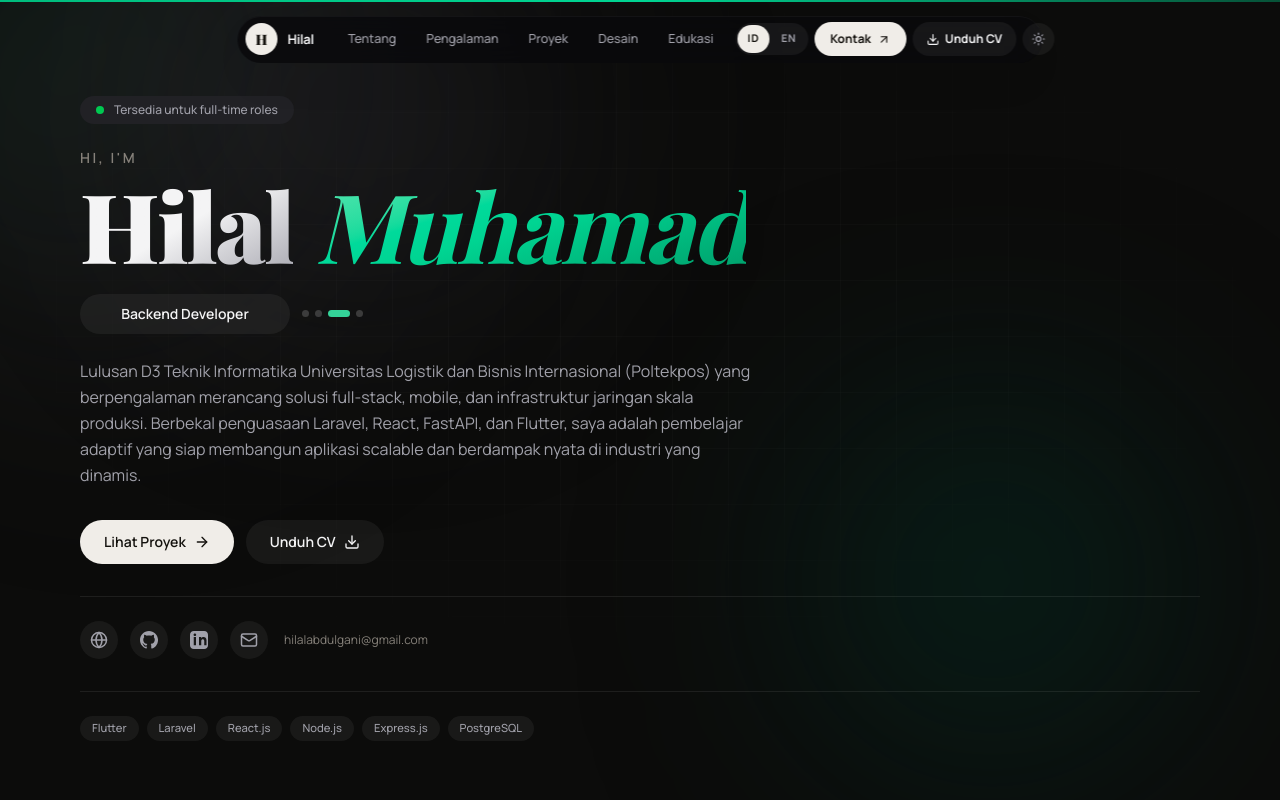
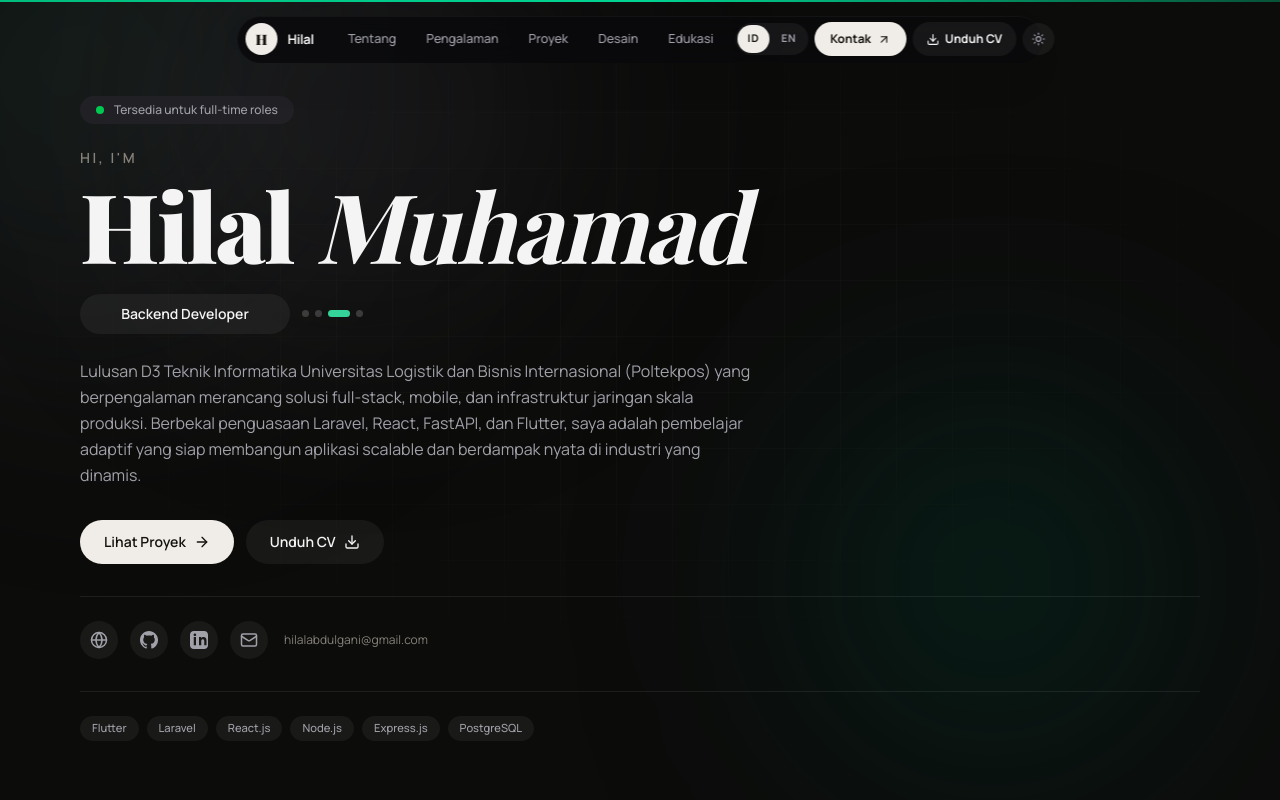
Before and after one commit to hilalmuhamad/porto, a Next.js app: page / in a window 1280 px wide. Shown: the top 800 px of the page. Built offline with nearby package versions, Linux system fonts and the light colour scheme; a web font is replaced by a local one.

Commit message:
teks hilal

```diff
--- a/components/sections/hero.tsx
+++ b/components/sections/hero.tsx
@@ -191,10 +191,10 @@ export default function Hero() {
           <motion.h1
             variants={reduce ? undefined : item}
             style={{ fontFamily: "'Playfair Display', serif" }}
-            className="text-5xl leading-[1.02] tracking-tight text-ink sm:text-7xl md:text-8xl"
+            className="text-5xl leading-[1.02] tracking-tight text-zinc-100 sm:text-7xl md:text-8xl"
           >
-            <span className="bg-gradient-to-br from-[var(--ink)] via-[var(--ink)] to-[var(--ink-2)] bg-clip-text font-black text-transparent">Hilal</span>{" "}
-            <span className="bg-gradient-to-br from-emerald-300 via-emerald-400 to-emerald-600 bg-clip-text font-bold italic text-transparent">Muhamad</span>
+            <span className="font-black">Hilal</span>{" "}
+            <span className="font-bold italic">Muhamad</span>
           </motion.h1>
 
           {/* 3. Role berganti satu per satu + titik navigasi */}
```
